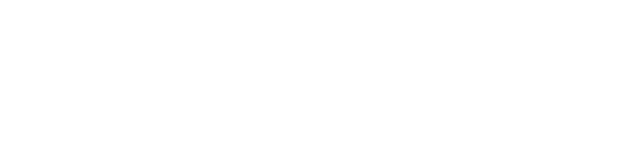
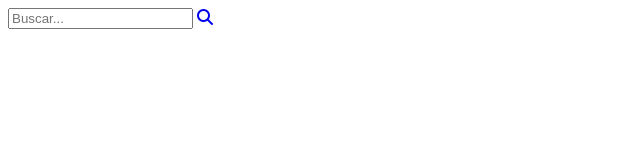
Before and after one commit to jonadeveloper/tutoSearchBarAnimado, a plain HTML site: page index.html in a window 1280 px wide. Shown: the whole page, without its empty margins (0-640 px from the left). Drawn offline with Linux system fonts and the light colour scheme.

Commit message:
añadiendo barra de busqueda en html

```diff
--- a/index.html
+++ b/index.html
@@ -6,10 +6,16 @@
     <meta name="viewport" content="width=device-width, initial-scale=1.0">
     <title>Search Bar Animado - JonaDEV</title>
     <link rel="stylesheet" href="style.css">
+    <script src="https://kit.fontawesome.com/ee7479fa1f.js" crossorigin="anonymous"></script>
 </head>
 
 <body>
-
+    <nav>
+        <input type="text" placeholder="Buscar...">
+        <a href="#">
+            <i class="fas fa-search"></i>
+        </a>
+    </nav>
 </body>
 
 </html>
```
